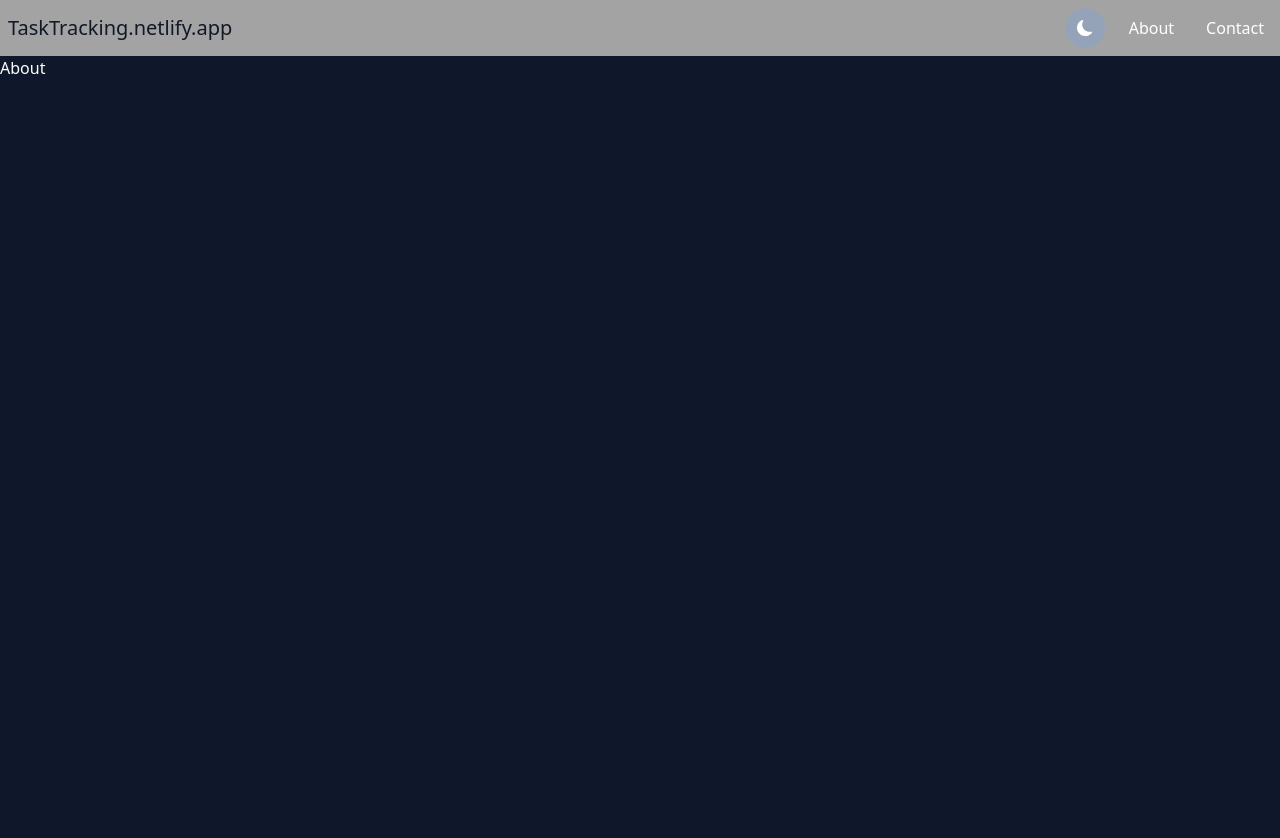
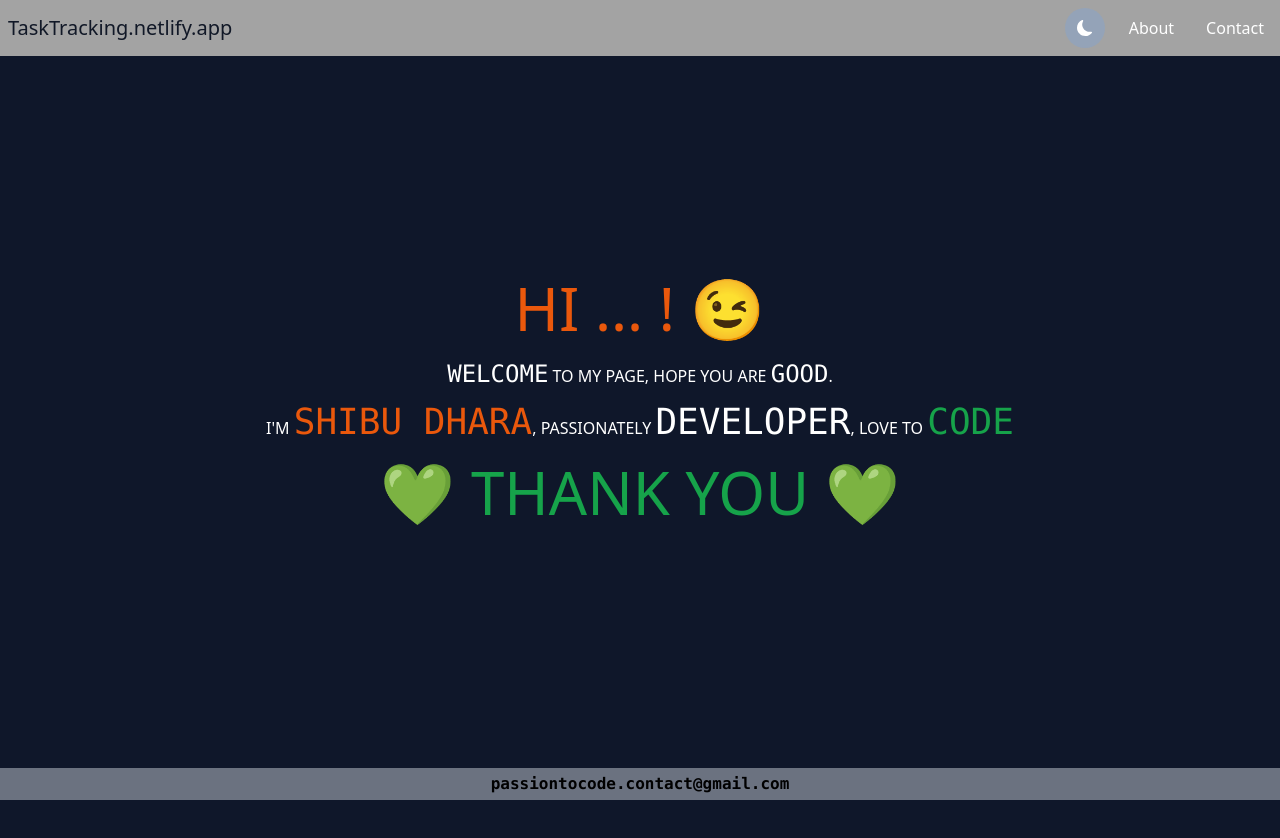
Before and after one commit to shibu2000/ReactTaskTracking, a React (Vite) app: page /about in a window 1280 px wide. Shown: the top 838 px of the page. After the commit the page ends 800 px from the top, so only its background shows below. Built offline with nearby package versions, Linux system fonts and the light colour scheme.

Commit message:
About Page Added

```diff
--- a/src/components/About.jsx
+++ b/src/components/About.jsx
@@ -4,9 +4,31 @@ import { ThemeContext } from "../App";
 const About = () => {
   const theme = React.useContext(ThemeContext);
   return (
-    <section className={`h-screen ${theme ? "bg-slate-900 text-white" : ""}`}>
-      About
-    </section>
+    <>
+      <section
+        className="absolute top-2/4 left-2/4 text-center w-full uppercase"
+        style={{ transform: "translate(-50%,-50%)" }}
+      >
+        <h1 className="text-6xl py-5 text-orange-600">Hi ... ! 😉</h1>
+        <p className="mb-3">
+          <span className="font-mono text-2xl">welcome</span> to my page, hope
+          you are <span className="font-mono text-2xl">good</span>.
+        </p>
+        <p>
+          I'm{" "}
+          <span className="font-mono text-4xl text-orange-600">
+            Shibu Dhara
+          </span>
+          , passionately <span className="font-mono text-4xl">developer</span>,
+          love to{" "}
+          <span className="font-mono text-4xl text-green-600">code</span>
+        </p>
+        <h1 className="text-6xl py-5 text-green-600">💚 Thank You 💚</h1>
+      </section>
+      <div className="absolute bottom-0 p-1 w-full text-center font-mono bg-gray-500 text-black font-bold">
+        <p>passiontocode.contact@gmail.com</p>
+      </div>
+    </>
   );
 };
 
```
